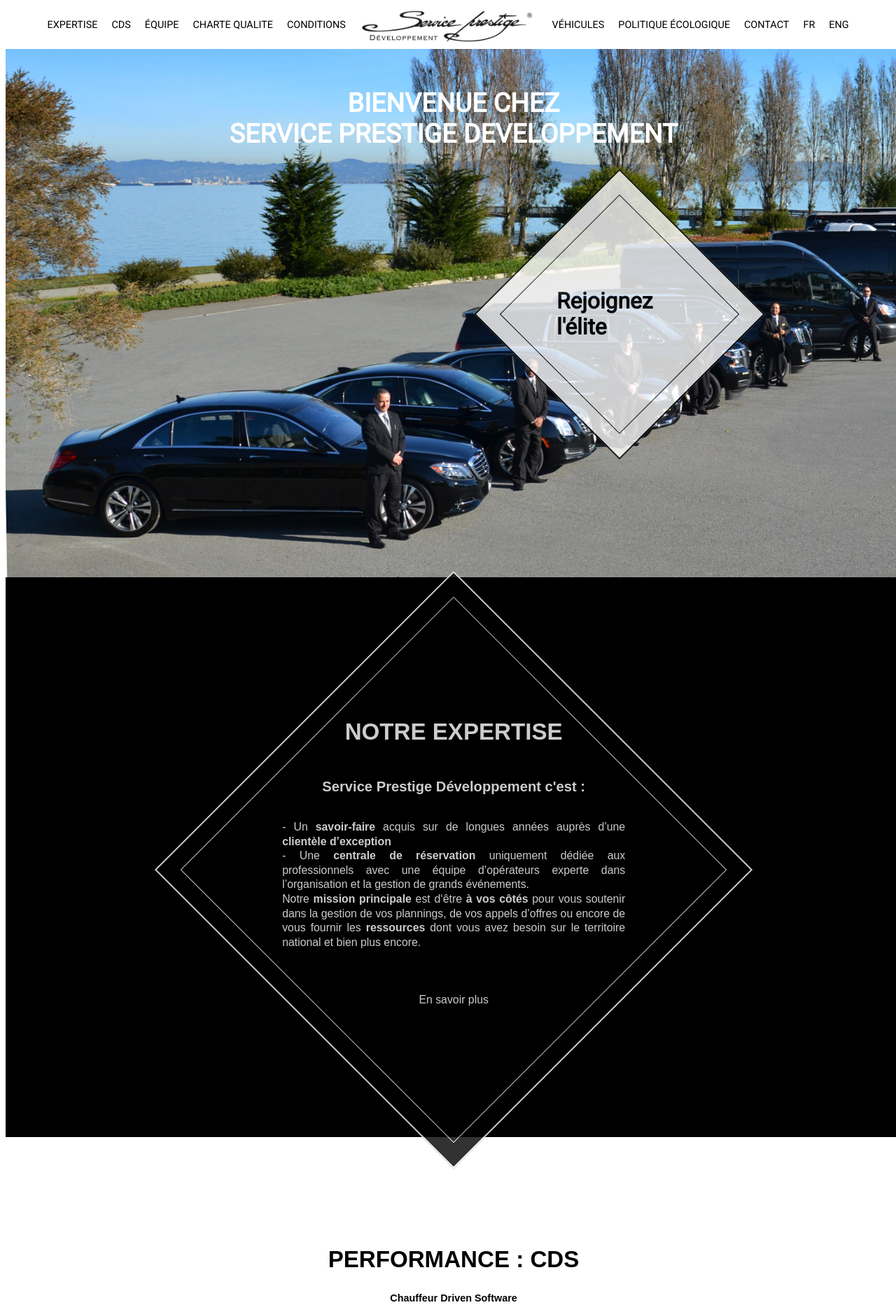
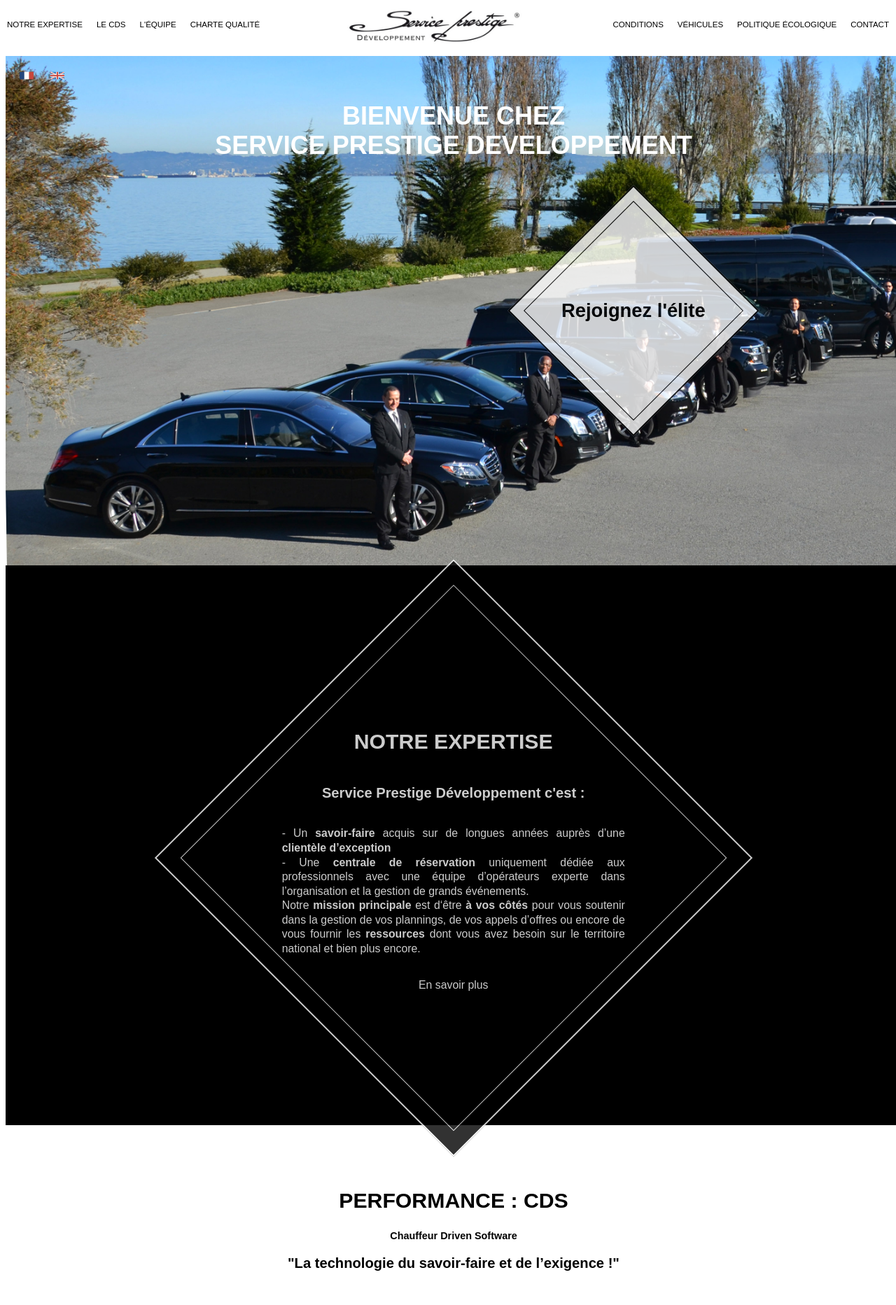
Before and after one commit to LoanaGentric/ServicePrestigeV2, a PHP site: page / in a window 1280 px wide. Shown: the top 1865 px of the page at 70% size. Run offline with PHP 8.4, Linux system fonts and the light colour scheme.

Commit message:
second commit (need the conditions to have the complete web site)

```diff
--- a/css/style.css
+++ b/css/style.css
@@ -5,7 +5,7 @@ body{
 }
 
 h2{
-  font-size: 2.3em;
+  font-size: 2.1em;
 }
 
 p{
@@ -19,18 +19,11 @@ h3{
 
 a{
   text-decoration: none;
+  color: #000;
 }
 
-.container{
-  padding:0;
-  margin:0;
-
-  top:0;
-  left:0;
-
-  width: 100%;
-  height: 11314px;
-  background:rgba(255,255,255,0.5);
+li{
+  font-size: 0.8em;
 }
 /*
 ---------------------------------- PAGE 1 ------------------------------
@@ -49,39 +42,92 @@ a{
   height: 800px;
   background-image: url(../images/Accueil.jpg);
   background-repeat: no-repeat;
-  background-size:auto 800px;
+  background-size:auto 820px;
 }
 
+/* --- HEADER PAGE 1 --- */
+
+
+header{
+  z-index: 2;
+  position:fixed;
+  padding:0;
+  margin:0;
+
+  top:0;
+  left:0;
+
+  width: 100%;
+  height: 80px;
+  background:#ffffff;
+}
+
+nav{
+  display: flex;
+  justify-content: space-between;
+  align-items: center;
+}
+
+nav ul.left{
+  display: flex;
+  padding: 0;
+}
+
+nav ul li:hover{
+  text-decoration: underline;
+}
+
+nav ul.right{
+  display: flex;
+  padding: 0;
+}
+
+nav ul li{
+  list-style: none;
+  margin: 0;
+  padding: 10px;
+
+}
+
+img.logo{
+  height: 70px;
+  text-align: center;
+}
+
+/* --- CONTENU PRINCIPAL PAGE 1 --- */
+
 .contentPage1{
+  padding-top: 90px;
+}
+
+img.lang{
+  width: 20px;
+}
+
+img.lang:first-of-type{
+  margin-left: 20px;
+}
+
+.contentLosange{
   display: flex;
   justify-content: flex-end;
   padding-top: 5%;
   padding-right: 20%;
 }
 
-a{
-  text-decoration: none;
-}
-
 h1{
   text-align: center;
-  font-size: 2.6em;
-  padding-top: 50px;
+  font-size: 2.5em;
   text-transform: uppercase;
-  padding-top: 100px;
   color: white;
-  font-weight: 800;
-  font-family: 'Roboto', sans-serif;
 }
 
 .bigLosange{
   display: flex;
   justify-content: center;
   align-items: center;
-  height: 320px;
-  width: 320px;
-  height: 290px;
-  width: 290px;
+  height: 250px;
+  width: 250px;
 
   background: white;
   border:2px solid black;
@@ -97,71 +143,23 @@ h1{
     display: flex;
     justify-content: center;
     align-items: center;
-    height: 280px;
-    width: 280px;
-    height: 240px;
-    width: 240px;
+    height: 220px;
+    width: 220px;
     background: white;
     border:1px solid black;
 }
 
 .losange h2{
-  font-family: 'Roboto', sans-serif;
-  font-size: 2.3em;
+  font-size: 1.9em;
   color: #000;
-  font-size: 2.2em;
   -ms-transform: rotate(-45deg); /* Internet Explorer */
   -moz-transform: rotate(-45deg); /* Firefox */
   -webkit-transform: rotate(-45deg); /* Safari et Chrome */
   -o-transform: rotate(-45deg); /* Opera */
 }
 
-
-header{
-  z-index: 2;
+ul.lang{
   display: flex;
-  justify-content: center;
-  align-items: center;
-  position:fixed;
-  padding:0;
-  margin:0;
-
-  top:0;
-  left:0;
-
-  width: 100%;
-  height: 70px;
-  background:#ffffff;
-}
-
-header nav.left{
-  display: flex;
-  justify-content: flex-start;
-
-  top:0;
-  left:0;
-}
-
-header nav ul:hover{
-  text-decoration: underline;
-}
-
-header nav.right{
-  display: flex;
-  justify-content: flex-end;
-
-  top:0;
-  left:0;
-}
-
-header nav ul{
-  margin: 0;
-  padding: 10px;
-  font-family: 'Roboto', sans-serif;
-}
-header img{
-  height: 70px;
-  text-align: center;
 }
 
 /*
@@ -243,23 +241,15 @@ header img{
   border:1px solid #fff;
 }
 
-a{
-  margin: 30px;
-}
 
 /*
 --------------------------------- PAGE 3 --------------------------------
 */
 
-
 #page3{
   display: flex;
   justify-content: center;
   flex-direction: column;
-  z-index: 1;
-  padding:0;
-  margin:0;
-  margin-top: 90px;
 
   width: 100%;
   height: 800px;
@@ -268,10 +258,11 @@ a{
 
 .titlePage3 {
   text-align: center;
+  margin-top: 20px;
 }
 
 .articlePage3 {
-  margin-top: 60px;
+  margin-top: 30px;
   display: flex;
   flex-direction: row;
 }
@@ -491,6 +476,100 @@ div.voitureSlider{
 }
 
 /*
+---------------------------------- PAGE8 ------------------------------
+*/
+
+#page8{
+  display: flex;
+  justify-content: center;
+  flex-direction: column;
+  z-index: 1;
+  padding:0;
+  margin:0;
+
+  width: 100%;
+  height: 800px;
+  background: #000;
+
+}
+
+.containerPolitic {
+  width: 85%;
+  height: 85%;
+  text-align: center;
+  margin: auto;
+
+  color: #fff;
+}
+
+#page8 h2{
+  margin-top: 20px;
+}
+#page8 h3{
+  font-style: italic;
+}
+
+svg{
+  width: 8%;
+  position: absolute;
+}
+
+#square1, #square2, #titress{
+  position: relative;
+  padding-left: %;
+  margin-bottom: -3%
+}
+
+#square1{
+  padding-right: 4%;
+  margin-top: -2%
+}
+
+#square2{
+  padding-left: 4%;
+  margin-top: -2%;
+}
+
+.title_eco{
+  width: 100%;
+  display: flex;
+  justify-content: center;
+}
+
+#poldescription{
+  margin: 0 auto;
+  width: 52%;
+  text-align: justify;
+  font-size: 0.8em;
+}
+
+#polblock
+{
+  padding-top: 2%;
+  margin: 0 auto;
+  width: 80%;
+  text-align: justify;
+  font-size: 0.8em;
+  line-height: 2em
+}
+
+#polblock p:first-child{
+  text-decoration: underline;
+}
+
+#citation{
+  font-style: italic;
+  font-size: 1.2em;
+  padding-top: 2%
+}
+
+.square{
+  width: 1.5%;
+  position: absolute;
+  margin-left: -3%;
+}
+
+/*
 ---------------------------------- PAGE9 ------------------------------
 */
 #page9{
--- a/index.html
+++ b/index.html
@@ -10,42 +10,52 @@
     <link href="https://fonts.googleapis.com/css?family=Open+Sans" rel="stylesheet">
   </head>
   <body>
+    <!--
+          PREMIERE PAGE
 
-    <div class="container"><div class="page1">
+    -->
       <div class="page1">
-        <div class="hamburger">
-        </div>
-
-        <!-- Menu horizontal -->
-
+        <!-- HEADER -->
         <header>
-          <nav class="left">
-            <ul>EXPERTISE</a></ul>
-            <ul>CDS</ul>
-            <ul>ÉQUIPE</ul>
-            <ul>CHARTE QUALITE</ul>
-            <ul>CONDITIONS</ul>
-          </nav>
-            <img src="images/logo.png" alt="logo Service Prestige Developpement"/>
-          <nav class="right"/>
-            <ul>VÉHICULES</ul>
-            <ul>POLITIQUE ÉCOLOGIQUE</ul>
-            <ul>CONTACT</ul>
-            <ul>FR</ul>
-            <ul>ENG</ul>
+          <nav>
+            <ul class="left">
+              <li><a href="#page2">NOTRE EXPERTISE</a></li>
+              <li><a href="#page3">LE CDS</a></li>
+              <li><a href="#page4">L'ÉQUIPE</a></li>
+              <li><a href="#page5">CHARTE QUALITÉ</a></li>
+            </ul>
+            <img class="logo" src="images/logo.png" alt="logo Service Prestige Developpement"/>
+            <ul class="right">
+              <li><a href="#page6">CONDITIONS</a></li>
+              <li><a href="#page7">VÉHICULES</a></li>
+              <li><a href="#page8">POLITIQUE ÉCOLOGIQUE</a></li>
+              <li><a href="#page9">CONTACT</a></li>
+            </ul>
           </nav>
         </header>
-        <h1>Bienvenue chez </br> <strong>Service Prestige Developpement</strong></h1>
-        <div class="contentPage1"/>
-          <div class="bigLosange">
-            <div class="losange">
-              <a href="#"><h2>Rejoignez l'élite</h2></a>
+
+        <!-- PAGE 1 -->
+
+        <div class="contentPage1">
+
+          <a href="#"><img class="lang" src="images/fr.png" alt="FR"/>
+          <a href="#"><img class="lang" src="images/eng.png" alt="EN"/>
+
+          <h1>Bienvenue chez </br> <strong>Service Prestige Developpement</strong></h1>
+          <div class="contentLosange">
+            <div class="bigLosange">
+              <div class="losange">
+                <a href="#page9"><h2>Rejoignez l'élite</h2></a>
+              </div>
             </div>
           </div>
         </div>
+      </div>
+      <!--
 
+              DEUXIEME PAGE
 
-      </div>
+      -->
       <div id="page2">
 
         <div class="bigLosange2">
@@ -65,30 +75,31 @@ national et bien plus encore.</p>
           </div>
         </div>
       </div>
+      <!--
 
+            TROISIEME PAGE
 
+      -->
       <div id="page3">
         <div class="titlePage3">
           <h2>PERFORMANCE : CDS</h2>
           <h4>Chauffeur Driven Software</h4>
-          <h3>La technologie du savoir-faire et de l’exigence ! </h3>
+          <h3>"La technologie du savoir-faire et de l’exigence !"</h3>
         </div>
-
         <article class="articlePage3">
           <img src="images/phone.png" alt="phone">
           <div>
             <h3>Le CDS</h3>
-
             <p class="subtittlePage3">Service Prestige développement met à la disposition de tous ses affiliés un <strong>logiciel online performant.</strong></p>
             <p class="txtPage3">Accessible depuis n’importe quel appareil, CDS permet notamment de gérer vos <strong>planning en temps réel</strong>, <strong>facturer vos clients</strong> ou générer des <strong>fiches de paie pour vos salariés</strong>. Mais aussi de rester en lien direct et permanent avec ses chauffeurs via à une application mobile géo localisée (IOS & Android) </p>
-
           </div>
         </article>
       </div>
+      <!--
 
+            QUATRIÈME PAGE
 
-
-
+      -->
       <div id="page4">
         <h2 class="title">NOTRE ÉQUIPE</h2>
         <p class="subtitle">Une équipe efficace et performante à votre service</p>
@@ -170,6 +181,44 @@ national et bien plus encore.</p>
         </div>
       </div>
 
+      <div id="page8">
+        <div class="containerPolitic">
+          <div class="politique">
+            <div class="title_eco">
+            <svg id="square1" data-name="Calque 1" xmlns="http://www.w3.org/2000/svg" viewBox="0 0 338.73 80.82"><defs><style>.cls-1,.cls-3{fill:none;stroke:#50904b;stroke-miterlimit:10;}.cls-2{fill:#50904b;}.cls-3{stroke-width:3px;}</style></defs><title>gauche</title><rect class="cls-1" x="8.14" y="22.09" width="35.91" height="35.91" transform="translate(-20.67 30.18) rotate(-45)"/><rect class="cls-2" x="16.15" y="30.09" width="19.9" height="19.9" transform="translate(-20.67 30.18) rotate(-45)"/><rect class="cls-1" x="102.7" y="12.34" width="56.15" height="56.15" transform="translate(9.73 104.31) rotate(-45)"/><rect class="cls-2" x="115.21" y="24.86" width="31.11" height="31.11" transform="translate(9.72 104.3) rotate(-45)"/><line class="cls-3" x1="210.5" y1="40.41" x2="338.73" y2="40.41"/></svg>
+            <h2 id="titress">Notre Charte Écologique</h2>
+            <svg id="square2" data-name="Calque 1" xmlns="http://www.w3.org/2000/svg" viewBox="0 0 338.3 80.82"><defs><style>.cls-1,.cls-3{fill:none;stroke:#50904b;stroke-miterlimit:10;}.cls-2{fill:#50904b;}.cls-3{stroke-width:3px;}</style></defs><title>droit</title><rect class="cls-1" x="8.14" y="22.09" width="35.91" height="35.91" transform="translate(146.44 30.18) rotate(-45)"/><rect class="cls-2" x="16.15" y="30.09" width="19.9" height="19.9" transform="translate(146.44 30.18) rotate(-45)"/><rect class="cls-1" x="102.7" y="12.34" width="56.15" height="56.15" transform="translate(176.84 104.31) rotate(-45)"/><rect class="cls-2" x="115.21" y="24.86" width="31.11" height="31.11" transform="translate(176.83 104.3) rotate(-45)"/><line class="cls-3" y1="40.41" x2="128.23" y2="40.41"/></svg>
+            </div>
+            <h3>Service Prestige Développement s’engage pour l’environnement.</h3>
+            <div id="poldescription">
+              <p>Notre réseau présente une force commerciale d’environ 250 Véhicules haut de gamme de dernière génération afin de limiter l’empreinte carbone.
+              </p>
+            </div>
+            <div id="polblock">
+              <p>Nos actions :</p>
+              <svg class="square" data-name="Calque 1" xmlns="http://www.w3.org/2000/svg" viewBox="0 0 28.14 28.14"><defs><style>.cls-1{fill:#50904b;}</style></defs><title>carré</title><rect class="cls-1" x="16.15" y="30.09" width="19.9" height="19.9" transform="translate(-32.69 4.22) rotate(-45)"/></svg>
+              <p>Notre logiciel CDS permet d’informer, les clients des utilisateurs, en l’occurrence nos affiliés,
+              du taux d’émission CO² pour chaque mission de transport.</p>
+              <svg class="square" data-name="Calque 1" xmlns="http://www.w3.org/2000/svg" viewBox="0 0 28.14 28.14"><defs><style>.cls-1{fill:#50904b;}</style></defs><title>carré</title><rect class="cls-1" x="16.15" y="30.09" width="19.9" height="19.9" transform="translate(-32.69 4.22) rotate(-45)"/></svg>
+              <p>Promouvoir l’utilisation de véhicules propres dans notre réseau et dans notre activité, nous
+              priorisons l’accès à notre réseau à des entreprises vertueuses utilisant des véhicules 100%
+              électrique notamment avec des modèles haut de gamme du type TESLA S et X.</p>
+              <svg class="square" data-name="Calque 1" xmlns="http://www.w3.org/2000/svg" viewBox="0 0 28.14 28.14"><defs><style>.cls-1{fill:#50904b;}</style></defs><title>carré</title><rect class="cls-1" x="16.15" y="30.09" width="19.9" height="19.9" transform="translate(-32.69 4.22) rotate(-45)"/></svg>
+              <p>Nous incitons nos affiliés à se former et pratiquer l’éco-conduite au quotidien, car comme le
+              dit justement l’adage : « ce sont les petits ruisseaux qui forment de grandes rivières » chaque
+              geste à son importance.</p>
+              <svg class="square" data-name="Calque 1" xmlns="http://www.w3.org/2000/svg" viewBox="0 0 28.14 28.14"><defs><style>.cls-1{fill:#50904b;}</style></defs><title>carré</title><rect class="cls-1" x="16.15" y="30.09" width="19.9" height="19.9" transform="translate(-32.69 4.22) rotate(-45)"/></svg>
+              <p>Service Prestige Développement a fait le choix pour ses besoins propres d’utiliser des
+              véhicules de service hybrides de dernière génération.</p>
+              <svg class="square" data-name="Calque 1" xmlns="http://www.w3.org/2000/svg" viewBox="0 0 28.14 28.14"><defs><style>.cls-1{fill:#50904b;}</style></defs><title>carré</title><rect class="cls-1" x="16.15" y="30.09" width="19.9" height="19.9" transform="translate(-32.69 4.22) rotate(-45)"/></svg>
+              <p>Service Prestige Développement dans sa gestion interne prend des mesures anti-gaspillage
+              de papier en favorisant les échanges et le stockage de données électronique.</p>
+            </div>
+            <p id="citation">" Le maître mot de nos relations à la nature n'est plus la maîtrise possessive, mais la responsabilité. "</p>
+          </div>
+        </div>
+      </div>
+
       <div id="page9">
         <div class="rejoignez">
           <h2>Rejoignez-nous</h2>
@@ -206,7 +255,57 @@ Vous possédez l’une des voitures montrée ci-dessus ?</p>
           </form>
         </div>
       </div>
-    </div>
+      <footer>
+         <div class="grostext">
+           <div class="precis">
+             <div class="trait"></div>
+             <span>Nous contacter</span>
+             <div class="trait"></div>
+           </div>
+           <div class="precis">
+             <div class="trait"></div>
+             <span>Nous suivre</span>
+             <div class="trait"></div>
+           </div>
+           <div class="precis">
+             <div class="trait"></div>
+             <span>Informations</span>
+             <div class="trait"></div>
+           </div>
+         </div>
+
+         <div class="footer">
+           <section class="partenaires">
+             <div class="liens">
+               <p>Service Prestige</p>
+               <p>199 boulevard Malesherbes</p>
+               <p>F - 75017 Paris</p>
+               <p>Tel : +33 (0)1 44 29 29 44</p>
+               <p>Fax : +33 (0)1 47 66 50 62</p>
+               <p>info@serviceprestige.fr</p>
+             </div>
+           </section>
+           <section class="infos">
+             <div class="liens">
+               <a href="https://fr-fr.facebook.com/serviceprestigeparis/" > <img src="images/fb.png" alt="logo fb"></a>
+               <a href="https://www.linkedin.com/company/service-prestige"> <img src="images/lk.png" alt="logo linkedin"></a>
+               <a href="https://twitter.com/ServicePrestige"> <img src="images/tw.png" alt="logo twitter"></a>
+               <a href="https://www.instagram.com/serviceprestige/"> <img src="images/ig.png" alt="logo insta"></a>
+               <a href="#"> <img src="images/gg.png" alt="logo google"></a>
+             </div>
+           </section>
+           <section class="informations">
+              <div class="#">
+                <a href="#">Demande de renseignement</a>
+                <a href="#">Recrutement</a>
+                <a href="#">Mentions légales</a>
+                <a href="#">Plan du site</a>
+                <a href="#">Conditions Générales de Vente</a>
+
+              </div>
+           </section>
+         </div>
+       </footer>
     <script src="js/app.js" > </script>
   </body>
 </html>
```
Also changed, not shown: other parts of css/style.css (+82 -8 lines), images/eng.png (added), images/fb.png (added), images/fr.png (added), images/gg.png (added), images/ig.png (added), images/lk.png (added), images/tw.png (added), 1 other file.
